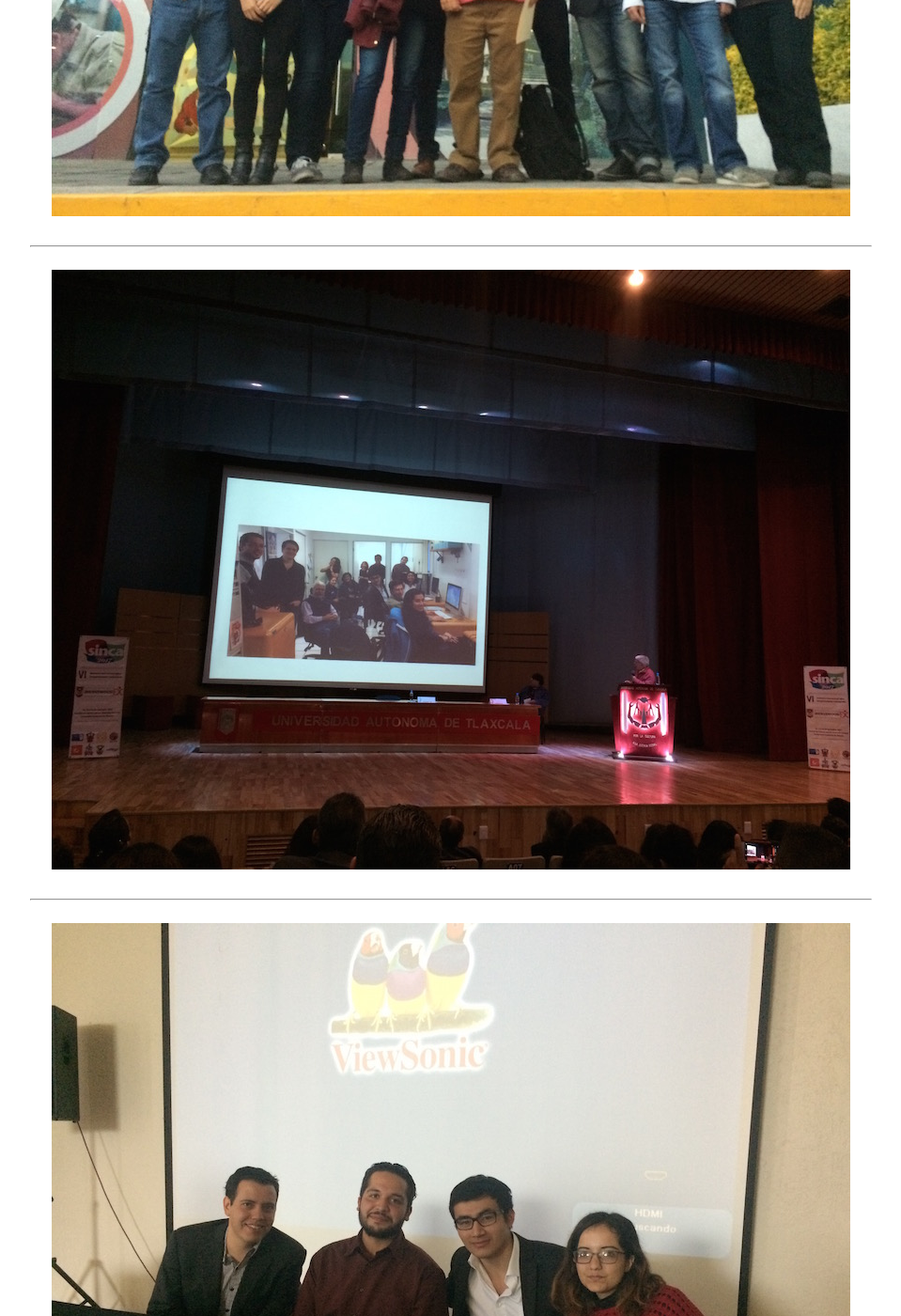
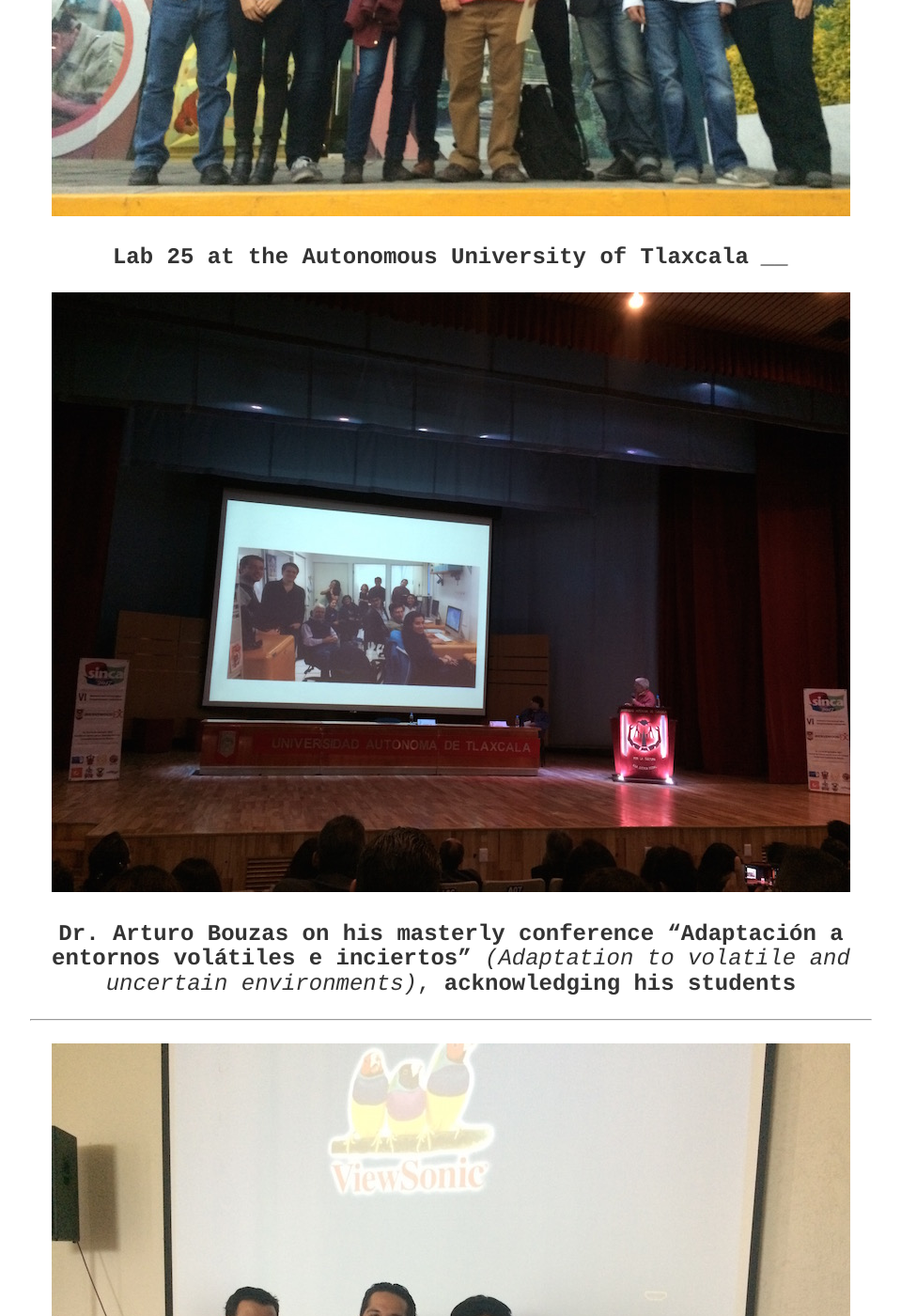
Before and after one commit to BouzasLab25/bouzaslab25.github.io, a Jekyll site: the page built from _posts/2017-11-14-posts-from-lab-25.md, in a window 1280 px wide and 1400 px high, scrolled down 959 px. Shown: the whole window at 94% size, without its empty margins (160-1119 px from the left). Built offline with Jekyll 4.4.1, drawn with Linux system fonts in a browser that asks for light colours; some of the changed text lies outside the part shown.

Commit message:
Update 2017-11-14-posts-from-lab-25.md

```diff
--- a/_posts/2017-11-14-posts-from-lab-25.md
+++ b/_posts/2017-11-14-posts-from-lab-25.md
@@ -13,9 +13,13 @@ ____
 
 ![Alt text](/LabPictures/IMG_8626.JPG)
 
+**Lab 25 at the Autonomous University of Tlaxcala**
 ____
 
 ![Alt text](/LabPictures/IMG_8581 2.JPG)
+
+**Dr. Arturo Bouzas on his masterly conference "Adaptación a entornos volátiles e inciertos"** *(Adaptation to volatile and uncertain environments)*, **acknowledging his students**
+
 
 ____
 
@@ -29,3 +33,7 @@ ____
 ____
 
 ![Alt text](/LabPictures/IMG_8616.JPG)
+
+**Symposium: Adaptabilidad del comportamiento a restricciones temporales y probabilísticas**
+
+*(Behavioral adaptability to temporal and probabilistic restrictions).*
```
